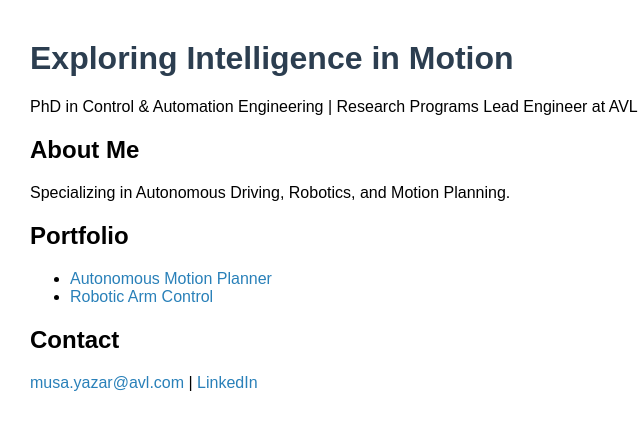
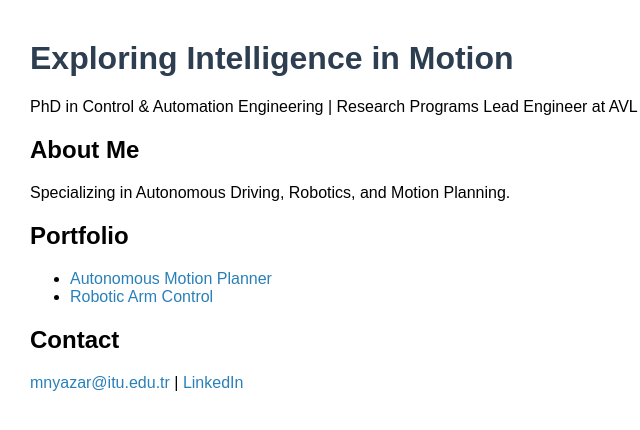
Before and after one commit to motion-xai/motion-xai.github.io, a plain HTML site: page index.html in a window 1280 px wide. Shown: the full height of the page, 10-650 px from the left. Drawn offline with Linux system fonts and the light colour scheme.

Commit message:
Update index.html

```diff
--- a/index.html
+++ b/index.html
@@ -30,7 +30,7 @@
 
   <div class="section">
     <h2>Contact</h2>
-    <p><a href="mailto:musa.yazar@avl.com">musa.yazar@avl.com</a> | <a href="https://linkedin.com/in/musa-nurullah-yazar">LinkedIn</a></p>
+    <p><a href="mailto:mnyazar@itu.edu.tr">mnyazar@itu.edu.tr</a> | <a href="https://www.linkedin.com/in/musa-nurullah-yazar-7b65758a">LinkedIn</a></p>
   </div>
 </body>
 </html>
```
